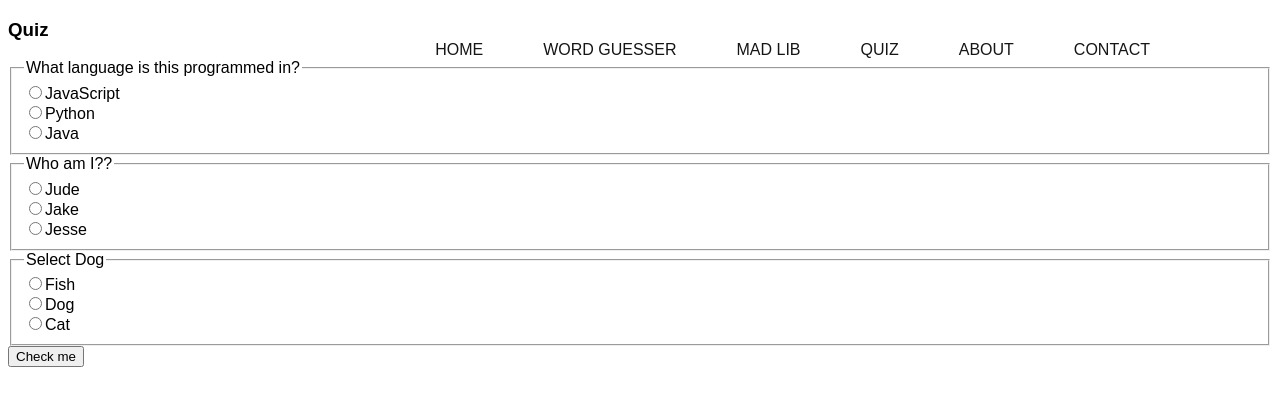
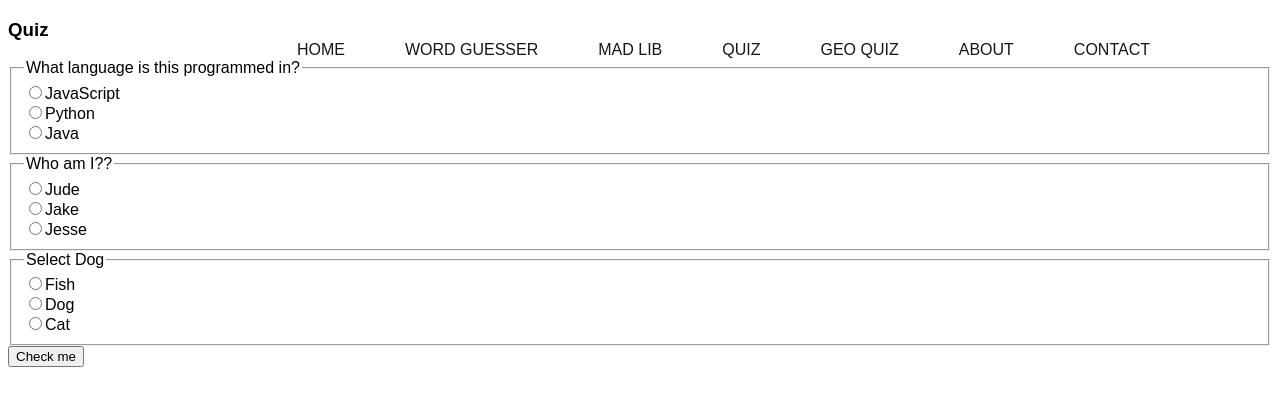
Before and after one commit to jessebrandtt/jessebrandtt.github.io, a plain HTML site: page quiz.html in a window 1280 px wide. Drawn offline with Linux system fonts and the light colour scheme.

Commit message:
Update quiz.html

```diff
--- a/quiz.html
+++ b/quiz.html
@@ -19,6 +19,7 @@
                 <li><a href="wordGuesser.html" class="hover">Word Guesser</a></li>
                 <li><a href="madLibs.html" class="hover">Mad Lib</a></li>
                 <li><a href="quiz.html" class="hover">Quiz</a></li>
+                <li><a href="geoQuiz.html" class="hover">Geo Quiz</a></li>
                 <li><a href="about.html" class="hover">About</a></li>
                 <li><a href="contact.html" class="hover">Contact</a></li>
             </ul>
```
